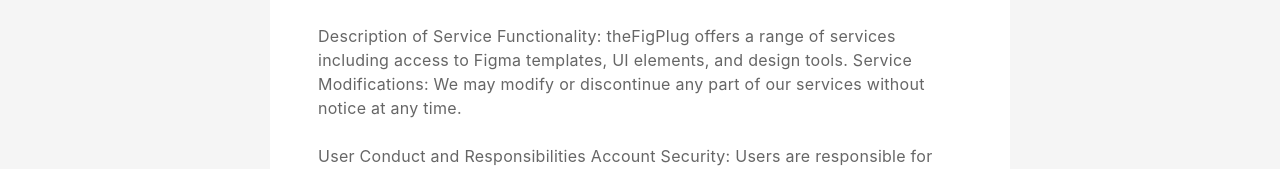
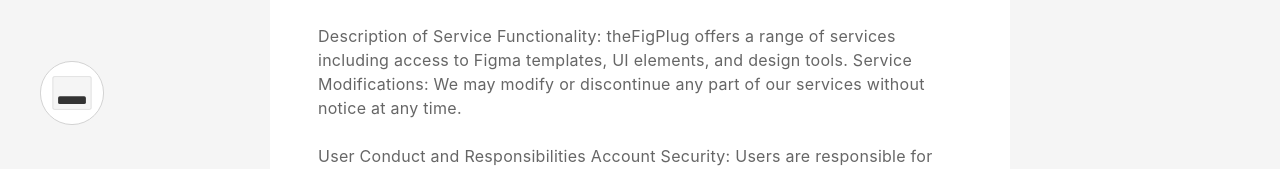
Before and after one commit to victorgbaye/Fig-jam, a React (Vite) app: page /termofuse in a window 1280 px wide. Shown: the part 631-800 px from the top of the page. Built offline with nearby package versions, Linux system fonts and the light colour scheme.

Commit message:
changes to term of use page

```diff
--- a/src/pages/TermOfUse/TermOfUse.jsx
+++ b/src/pages/TermOfUse/TermOfUse.jsx
@@ -1,3 +1,4 @@
+import Footer from '../../components/compound/Footer/Footer'
 import { PageBanner } from  '../../components/compound/PageBanner/PageBanner'
 import styles from  './TermOfUse.module.scss'
 
@@ -52,6 +53,7 @@
 
         </p>
       </div>
+      <Footer/>
     </div>
   )
 }
```
